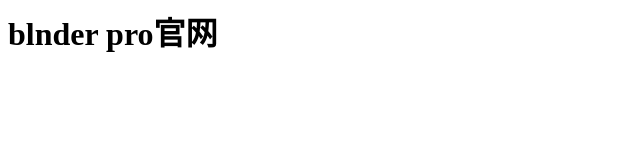
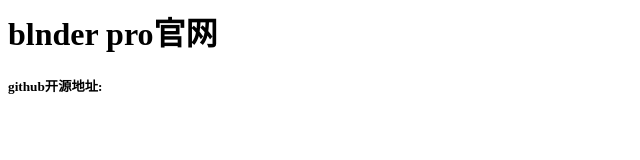
Before and after one commit to woaifuqini5201314/blender-pro-web, a plain HTML site: page index.html in a window 1280 px wide. Shown: the whole page, without its empty margins (0-640 px from the left). Drawn offline with Linux system fonts and the light colour scheme.

Commit message:
Update index.html

```diff
--- a/index.html
+++ b/index.html
@@ -1 +1,2 @@
 <h1>blnder pro官网</h1>
+<h5>github开源地址:<a href="https://github.com/woaifuqini5201314/blender-pro"></a></h5>
```
